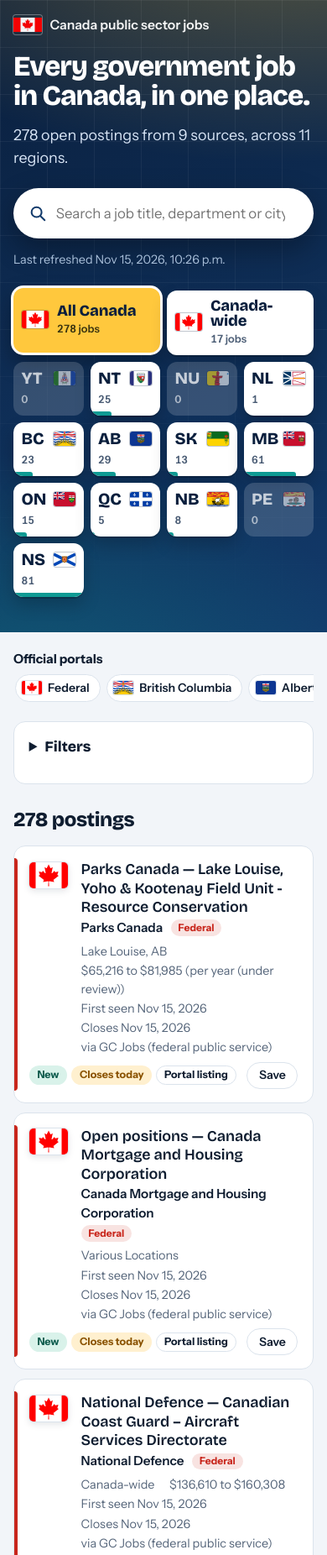
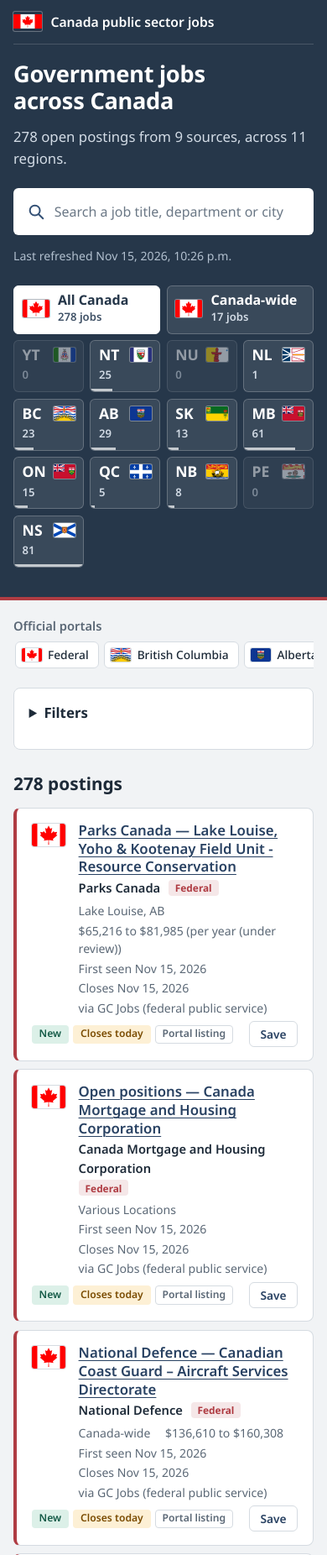
Before and after one commit to febinDonz/GCJobFinder, a plain HTML site: page index.html in a window 390 px wide. Shown: the top 1852 px of the page at 84% size. Drawn offline with nearby package versions, Linux system fonts and the light colour scheme.

Commit message:
Professional restyle and cache-busted CSS/JS links
Flat navy header band, neutral surfaces, single blue accent, Noto Sans.
CSS and JS links carry the commit SHA so browsers cannot mix new HTML with
old cached files (the half-styled page seen after the last deploy).

Co-Authored-By: Claude Sonnet 5.5 <noreply@anthropic.com>
Claude-Session: https://claude.ai/code/session_01DWTAEVsVjg7WiqpnbUbNRS

```diff
--- a/index.html
+++ b/index.html
@@ -8,8 +8,8 @@
 <link rel="icon" href="assets/flags/canada.svg" type="image/svg+xml">
 <link rel="preconnect" href="https://fonts.googleapis.com">
 <link rel="preconnect" href="https://fonts.gstatic.com" crossorigin>
-<link href="https://fonts.googleapis.com/css2?family=Bricolage+Grotesque:opsz,wght@12..96,600;12..96,800&family=Instrument+Sans:wght@400;500;600;700&display=swap" rel="stylesheet">
-<link rel="stylesheet" href="styles.css">
+<link href="https://fonts.googleapis.com/css2?family=Noto+Sans:wght@400;500;600;700&display=swap" rel="stylesheet">
+<link rel="stylesheet" href="styles.css?v=__V__">
 </head>
 <body>
 <a class="skip" href="#results">Skip to results</a>
@@ -19,7 +19,7 @@
     <div class="brand"><img src="assets/flags/canada.svg" alt="" width="34" height="23"><span>Canada public sector jobs</span></div>
     <div class="hero-grid">
       <div class="hero-copy">
-        <h1>Every government job in Canada, in one place.</h1>
+        <h1>Government jobs across Canada</h1>
         <p class="lede" id="lede">Loading postings&hellip;</p>
         <div class="search">
           <svg viewBox="0 0 24 24" width="22" height="22" aria-hidden="true"><circle cx="10.5" cy="10.5" r="6.5" fill="none" stroke="currentColor" stroke-width="2.2"/><path d="M15.5 15.5 21 21" stroke="currentColor" stroke-width="2.2" stroke-linecap="round"/></svg>
@@ -124,6 +124,6 @@
   </div>
 </footer>
 
-<script src="app.js"></script>
+<script src="app.js?v=__V__"></script>
 </body>
 </html>
--- a/styles.css
+++ b/styles.css
@@ -1,193 +1,175 @@
 :root {
-  --navy: #0a1f3d;
-  --navy-2: #123a6b;
-  --sun: #ffc83d;
-  --maple: #d9291f;
-  --lake: #0e9a93;
-  --paper: #f2f5f9;
+  --navy: #26374a;
+  --navy-deep: #1b2836;
+  --link: #284162;
+  --accent: #335075;
+  --paper: #f1f3f5;
   --surface: #ffffff;
-  --ink: #0f1d30;
-  --muted: #55657a;
-  --line: #dbe3ec;
-  --federal: #c8261c;
-  --provincial: #0b7a70;
-  --territorial: #2459b8;
-  --soon: #8a5300;
-  --soon-bg: #fff0cf;
-  --new: #0b5a4c;
-  --new-bg: #d9f2ea;
-  --focus: #1f4fd8;
-  --radius: 14px;
-  --display: "Bricolage Grotesque", "Avenir Next", "Segoe UI Variable Display", system-ui, sans-serif;
-  --body: "Instrument Sans", "Avenir Next", "Segoe UI Variable Text", "Segoe UI", system-ui, sans-serif;
+  --ink: #1d2a38;
+  --muted: #5b6876;
+  --line: #d5dbe1;
+  --federal: #af3c43;
+  --provincial: #1b6b5a;
+  --territorial: #2d5ea8;
+  --soon: #7a4b00;
+  --soon-bg: #fdf0d5;
+  --new: #145a47;
+  --new-bg: #dcf0e8;
+  --focus: #1a5fd1;
+  --radius: 8px;
+  --font: "Noto Sans", "Segoe UI", system-ui, -apple-system, Roboto, "Helvetica Neue", Arial, sans-serif;
   color-scheme: light dark;
 }
 @media (prefers-color-scheme: dark) {
   :root {
-    --paper: #0b1320;
-    --surface: #131e30;
-    --ink: #e9eef5;
-    --muted: #9db0c6;
-    --line: #25354b;
-    --federal: #ff8f86;
-    --provincial: #5fd6c8;
-    --territorial: #8db8ff;
-    --soon: #ffcf75;
-    --soon-bg: #3a2c10;
+    --paper: #0f1721;
+    --surface: #17212d;
+    --ink: #e8edf3;
+    --muted: #a0afbf;
+    --line: #2a3a4c;
+    --link: #a9c4ee;
+    --federal: #f09a9f;
+    --provincial: #6fd3bd;
+    --territorial: #92b8f2;
+    --soon: #ffd28a;
+    --soon-bg: #3a2c12;
     --new: #8fe3cf;
-    --new-bg: #10372d;
-    --focus: #9db8ff;
+    --new-bg: #123428;
+    --focus: #9bb9ff;
   }
 }
 
 * { box-sizing: border-box; }
 html { scroll-padding-top: 1rem; }
-body { margin: 0; background: var(--paper); color: var(--ink); font-family: var(--body); font-size: 1rem; line-height: 1.5; }
+body { margin: 0; background: var(--paper); color: var(--ink); font-family: var(--font); font-size: 1rem; line-height: 1.55; }
 a { color: inherit; }
 :focus-visible { outline: 3px solid var(--focus); outline-offset: 2px; }
 .wrap { width: min(74rem, 100% - 2rem); margin-inline: auto; }
 .sr { position: absolute; width: 1px; height: 1px; overflow: hidden; clip: rect(0 0 0 0); white-space: nowrap; }
-.skip { position: absolute; left: -999px; top: 0; background: var(--sun); color: var(--navy); padding: .5rem .8rem; z-index: 10; font-weight: 700; }
+.skip { position: absolute; left: -999px; top: 0; background: #fff; color: #000; padding: .5rem .8rem; z-index: 10; font-weight: 700; }
 .skip:focus { left: 0; }
 
-/* ---------- Hero ---------- */
-.hero {
-  position: relative; overflow: hidden; color: #fff; padding: 1.1rem 0 2.6rem;
-  background:
-    radial-gradient(60rem 28rem at 88% -10%, rgba(255, 200, 61, .30), transparent 60%),
-    radial-gradient(48rem 30rem at 0% 110%, rgba(14, 154, 147, .35), transparent 60%),
-    linear-gradient(160deg, var(--navy) 0%, var(--navy-2) 100%);
-}
-/* map graticule */
-.hero::before {
-  content: ""; position: absolute; inset: 0; pointer-events: none;
-  background-image:
-    linear-gradient(rgba(255,255,255,.055) 1px, transparent 1px),
-    linear-gradient(90deg, rgba(255,255,255,.055) 1px, transparent 1px);
-  background-size: 56px 56px;
-  mask-image: linear-gradient(180deg, #000 30%, transparent 100%);
-}
-.hero > .wrap { position: relative; }
-.brand { display: flex; align-items: center; gap: .6rem; font-weight: 600; font-size: .98rem; opacity: .95; margin-bottom: 2rem; }
-.brand img { border-radius: 3px; box-shadow: 0 0 0 1px rgba(255,255,255,.35); }
+/* ---------- Header band ---------- */
+.hero { background: var(--navy); color: #fff; padding: 0 0 2.2rem; border-bottom: 4px solid var(--federal); }
+.brand { display: flex; align-items: center; gap: .65rem; padding: .85rem 0; font-weight: 600; font-size: .98rem; border-bottom: 1px solid rgba(255, 255, 255, .16); margin-bottom: 1.8rem; }
+.brand img { border-radius: 2px; box-shadow: 0 0 0 1px rgba(255, 255, 255, .3); }
 .hero-grid { display: grid; grid-template-columns: minmax(0, 5fr) minmax(0, 6fr); gap: 2.5rem; align-items: center; }
-h1 { margin: 0; font-family: var(--display); font-weight: 800; font-size: clamp(2.1rem, 4vw, 3.25rem); line-height: 1.04; letter-spacing: -.03em; text-wrap: balance; }
-.lede { margin: 1rem 0 1.4rem; font-size: 1.12rem; max-width: 30rem; color: #d7e4f5; }
-.search { display: flex; align-items: center; gap: .7rem; background: #fff; color: #1b2a40; border-radius: 999px; padding: .35rem 1.1rem; box-shadow: 0 12px 34px rgba(0, 0, 0, .32); max-width: 31rem; }
-.search svg { flex: none; color: var(--navy-2); }
-.search input { flex: 1; min-width: 0; border: 0; background: transparent; font: inherit; font-size: 1.05rem; color: inherit; padding: .75rem 0; }
+h1 { margin: 0; font-weight: 700; font-size: clamp(1.7rem, 3.2vw, 2.4rem); line-height: 1.2; letter-spacing: -.01em; text-wrap: balance; }
+.lede { margin: .8rem 0 1.4rem; font-size: 1.05rem; max-width: 30rem; color: #d3dce6; }
+.search { display: flex; align-items: center; gap: .65rem; background: #fff; color: #1d2a38; border-radius: 6px; padding: .15rem .9rem; max-width: 31rem; border: 2px solid transparent; }
+.search svg { flex: none; color: var(--accent); }
+.search input { flex: 1; min-width: 0; border: 0; background: transparent; font: inherit; color: inherit; padding: .7rem 0; }
+.search input::placeholder { color: #6a7785; }
 .search input:focus { outline: none; }
-.search:focus-within { box-shadow: 0 0 0 4px var(--sun), 0 12px 34px rgba(0, 0, 0, .32); }
-.fresh { margin: .9rem 0 0; font-size: .9rem; color: #a9bfd9; }
-.fresh.warn { color: var(--sun); font-weight: 600; }
+.search:focus-within { border-color: #8fb3ee; box-shadow: 0 0 0 3px rgba(143, 179, 238, .45); }
+.fresh { margin: .85rem 0 0; font-size: .88rem; color: #b2c0cf; }
+.fresh.warn { color: #ffd28a; font-weight: 600; }
 
-/* ---------- Tile map ---------- */
-.tiles { display: grid; grid-template-columns: repeat(8, minmax(0, 1fr)); grid-auto-rows: minmax(5.1rem, auto); gap: .5rem; }
+/* ---------- Province / territory tiles ---------- */
+.tiles { display: grid; grid-template-columns: repeat(8, minmax(0, 1fr)); grid-auto-rows: minmax(4.6rem, auto); gap: .45rem; }
 .tile {
   all: unset; box-sizing: border-box; cursor: pointer; position: relative; overflow: hidden;
   grid-column: var(--c); grid-row: var(--r);
-  display: flex; flex-direction: column; justify-content: space-between; gap: .35rem;
-  padding: .55rem .6rem .65rem; border-radius: 12px; color: var(--navy);
-  background: #fff; box-shadow: 0 2px 0 rgba(0, 0, 0, .18), 0 10px 20px rgba(0, 0, 0, .18);
-  transition: transform .14s ease, box-shadow .14s ease, background-color .14s ease;
+  display: flex; flex-direction: column; justify-content: space-between; gap: .3rem;
+  padding: .5rem .6rem .6rem; border-radius: 6px; color: #fff;
+  background: rgba(255, 255, 255, .09); border: 1px solid rgba(255, 255, 255, .22);
+  transition: background-color .12s ease, border-color .12s ease;
 }
-.tile:hover { transform: translateY(-3px); box-shadow: 0 5px 0 rgba(0, 0, 0, .18), 0 16px 26px rgba(0, 0, 0, .24); }
-.tile:focus-visible { outline: 3px solid var(--sun); outline-offset: 2px; }
-.tile img { width: 26px; height: 17px; object-fit: cover; border-radius: 3px; box-shadow: 0 0 0 1px rgba(10, 31, 61, .25); }
-.tile-code { font-family: var(--display); font-weight: 800; font-size: 1.25rem; line-height: 1; letter-spacing: -.01em; }
-.tile-n { font-size: .8rem; font-weight: 600; color: #4b5d75; font-variant-numeric: tabular-nums; }
+.tile:hover { background: rgba(255, 255, 255, .18); border-color: rgba(255, 255, 255, .45); }
+.tile:focus-visible { outline: 3px solid #fff; outline-offset: 2px; }
+.tile img { width: 26px; height: 17px; object-fit: cover; border-radius: 2px; box-shadow: 0 0 0 1px rgba(255, 255, 255, .35); }
+.tile-code { font-weight: 700; font-size: 1.1rem; line-height: 1; }
+.tile-n { font-size: .82rem; font-weight: 600; color: #d3dce6; font-variant-numeric: tabular-nums; }
 .tile-top { display: flex; align-items: center; justify-content: space-between; gap: .3rem; }
-.tile-bar { position: absolute; left: 0; bottom: 0; height: 5px; background: var(--lake); border-radius: 0 3px 0 0; }
-.tile.zero { background: rgba(255, 255, 255, .16); color: rgba(255, 255, 255, .72); box-shadow: none; }
-.tile.zero img { opacity: .55; }
-.tile.zero .tile-n { color: rgba(255, 255, 255, .6); }
-.tile.zero:hover { transform: none; }
-.tile[aria-pressed="true"] { background: var(--sun); box-shadow: 0 0 0 3px #fff, 0 12px 26px rgba(0, 0, 0, .35); transform: translateY(-3px); }
-.tile[aria-pressed="true"] .tile-n { color: #3b3510; }
+.tile-bar { position: absolute; left: 0; bottom: 0; height: 3px; background: rgba(255, 255, 255, .7); }
+.tile.zero { opacity: .5; }
+.tile.zero:hover { background: rgba(255, 255, 255, .09); border-color: rgba(255, 255, 255, .22); }
+.tile[aria-pressed="true"] { background: #fff; color: var(--navy); border-color: #fff; }
+.tile[aria-pressed="true"] .tile-n { color: #3f5166; }
 .tile[aria-pressed="true"] .tile-bar { background: var(--navy); }
+.tile[aria-pressed="true"] img { box-shadow: 0 0 0 1px rgba(38, 55, 74, .35); }
 .tile.wide { flex-direction: row; align-items: center; justify-content: flex-start; gap: .65rem; }
 .tile.wide img { width: 32px; height: 21px; }
 .tile.wide .tile-text { display: flex; flex-direction: column; gap: .15rem; }
-.tile.wide .tile-code { font-size: 1.15rem; }
-.tiles-hint { grid-column: 5 / 7; grid-row: 3; align-self: center; font-size: .82rem; color: #a9bfd9; line-height: 1.35; padding-left: .3rem; }
+.tile.wide .tile-code { font-size: 1rem; }
+.tiles-hint { grid-column: 5 / 7; grid-row: 3; align-self: center; font-size: .82rem; color: #b2c0cf; line-height: 1.35; padding-left: .3rem; }
 
-/* ---------- Portal strip ---------- */
-.portals { display: flex; align-items: center; gap: .9rem; margin-top: 1.3rem; }
-.portals-label { flex: none; font-weight: 700; font-size: .95rem; }
-.chips { display: flex; gap: .45rem; overflow-x: auto; padding: .2rem .1rem .45rem; scrollbar-width: thin; }
-.chip { flex: none; display: inline-flex; align-items: center; gap: .45rem; text-decoration: none; font-size: .88rem; font-weight: 600; padding: .3rem .75rem .3rem .45rem; border-radius: 999px; background: var(--surface); border: 1px solid var(--line); white-space: nowrap; transition: border-color .12s, transform .12s; }
-.chip:hover { border-color: var(--navy-2); transform: translateY(-1px); }
+/* ---------- Portal links ---------- */
+.portals { display: flex; align-items: center; gap: .9rem; margin-top: 1.2rem; }
+.portals-label { flex: none; font-weight: 600; font-size: .92rem; color: var(--muted); }
+.chips { display: flex; gap: .4rem; overflow-x: auto; padding: .2rem .1rem .45rem; scrollbar-width: thin; }
+.chip { flex: none; display: inline-flex; align-items: center; gap: .45rem; text-decoration: none; font-size: .86rem; font-weight: 500; padding: .28rem .7rem .28rem .45rem; border-radius: 6px; background: var(--surface); border: 1px solid var(--line); white-space: nowrap; }
+.chip:hover { border-color: var(--link); color: var(--link); }
 .chip img { width: 24px; height: 16px; object-fit: cover; border-radius: 2px; box-shadow: 0 0 0 1px var(--line); }
 
 /* ---------- Layout ---------- */
 .layout { display: grid; grid-template-columns: 17rem minmax(0, 1fr); gap: 1.5rem; align-items: start; margin-top: 1rem; }
-.filters { position: sticky; top: 1rem; background: var(--surface); border: 1px solid var(--line); border-radius: var(--radius); padding: .25rem 1.1rem 1.1rem; }
-.filters summary { cursor: pointer; font-family: var(--display); font-weight: 800; font-size: 1.1rem; padding: .8rem 0; }
+.filters { position: sticky; top: 1rem; background: var(--surface); border: 1px solid var(--line); border-radius: var(--radius); padding: .2rem 1.1rem 1.1rem; }
+.filters summary { cursor: pointer; font-weight: 700; font-size: 1.05rem; padding: .8rem 0; }
 .field { margin: 0 0 1.05rem; padding: 0; border: 0; min-width: 0; }
-.field label, .field legend { display: block; font-weight: 600; font-size: .92rem; margin-bottom: .3rem; padding: 0; }
-select { width: 100%; font: inherit; color: inherit; background: var(--paper); border: 1px solid var(--line); border-radius: 10px; padding: .55rem .65rem; }
+.field label, .field legend { display: block; font-weight: 600; font-size: .9rem; margin-bottom: .3rem; padding: 0; }
+select { width: 100%; font: inherit; color: inherit; background: var(--surface); border: 1px solid #98a4b1; border-radius: 6px; padding: .5rem .6rem; }
 .field .choice { display: flex; align-items: center; gap: .5rem; font-weight: 400; padding: .2rem 0; margin: 0; cursor: pointer; }
-.choice input { width: 1.05rem; height: 1.05rem; margin: 0; accent-color: var(--navy-2); }
-.swatch { width: .8rem; height: .8rem; border-radius: 3px; background: var(--lvl); display: inline-block; }
+.choice input { width: 1.05rem; height: 1.05rem; margin: 0; accent-color: var(--accent); }
+.swatch { width: .75rem; height: .75rem; border-radius: 2px; background: var(--lvl); display: inline-block; }
 .count { color: var(--muted); }
-.ghost { font: inherit; font-weight: 600; cursor: pointer; background: none; color: inherit; border: 1px solid var(--line); border-radius: 999px; padding: .45rem 1rem; }
-.ghost:hover { border-color: var(--navy-2); }
+.ghost { font: inherit; font-weight: 600; cursor: pointer; background: none; color: var(--link); border: 1px solid var(--link); border-radius: 6px; padding: .45rem 1rem; }
+.ghost:hover { background: color-mix(in srgb, var(--link) 8%, transparent); }
 
-/* ---------- Job cards ---------- */
+/* ---------- Job list ---------- */
 #results:focus { outline: none; }
-#count { margin: 0 0 .8rem; font-family: var(--display); font-weight: 800; font-size: 1.5rem; letter-spacing: -.02em; }
-.jobs { list-style: none; margin: 0; padding: 0; display: grid; gap: .7rem; }
+#count { margin: 0 0 .75rem; font-weight: 700; font-size: 1.3rem; }
+.jobs { list-style: none; margin: 0; padding: 0; display: grid; gap: .6rem; }
 .lvl-federal { --lvl: var(--federal); }
 .lvl-provincial { --lvl: var(--provincial); }
 .lvl-territorial { --lvl: var(--territorial); }
 .job {
-  display: grid; grid-template-columns: auto minmax(0, 1fr) auto; gap: .35rem 1rem; padding: 1rem 1.1rem;
-  background: var(--surface); border: 1px solid var(--line); border-radius: var(--radius); position: relative;
-  transition: border-color .14s, box-shadow .14s, transform .14s;
+  display: grid; grid-template-columns: auto minmax(0, 1fr) auto; gap: .3rem 1rem; padding: .95rem 1.1rem .95rem 1.1rem;
+  background: var(--surface); border: 1px solid var(--line); border-left: 4px solid var(--lvl); border-radius: var(--radius);
 }
-.job::before { content: ""; position: absolute; left: 0; top: 14px; bottom: 14px; width: 4px; border-radius: 0 4px 4px 0; background: var(--lvl); }
-.job:hover { border-color: color-mix(in srgb, var(--lvl) 55%, var(--line)); box-shadow: 0 10px 24px rgba(10, 31, 61, .10); transform: translateY(-2px); }
-.job .flag { width: 46px; height: 31px; object-fit: cover; border-radius: 5px; box-shadow: 0 0 0 1px var(--line), 0 3px 8px rgba(10, 31, 61, .12); margin-top: .15rem; }
-.job h3 { margin: 0; font-family: var(--display); font-weight: 600; font-size: 1.12rem; line-height: 1.25; letter-spacing: -.005em; }
-.job h3 a { text-decoration: none; }
-.job h3 a:hover { text-decoration: underline; text-decoration-thickness: 2px; text-underline-offset: 3px; }
-.employer { margin: .15rem 0 0; font-weight: 600; font-size: .95rem; display: flex; flex-wrap: wrap; align-items: center; gap: .15rem .6rem; }
-.lvl-pill { font-size: .75rem; font-weight: 700; padding: .05rem .55rem; border-radius: 999px; color: var(--lvl); background: color-mix(in srgb, var(--lvl) 13%, transparent); }
-.facts { list-style: none; display: flex; flex-wrap: wrap; gap: .1rem 1.1rem; margin: .4rem 0 0; padding: 0; color: var(--muted); font-size: .9rem; }
+.job:hover { border-color: color-mix(in srgb, var(--lvl) 40%, var(--line)); border-left-color: var(--lvl); box-shadow: 0 2px 10px rgba(20, 35, 55, .08); }
+.job .flag { width: 40px; height: 27px; object-fit: cover; border-radius: 3px; box-shadow: 0 0 0 1px var(--line); margin-top: .2rem; }
+.job h3 { margin: 0; font-weight: 600; font-size: 1.05rem; line-height: 1.3; }
+.job h3 a { color: var(--link); text-underline-offset: 3px; text-decoration-thickness: 1px; }
+.job h3 a:hover { text-decoration-thickness: 2px; }
+.employer { margin: .15rem 0 0; font-weight: 600; font-size: .92rem; display: flex; flex-wrap: wrap; align-items: center; gap: .15rem .6rem; }
+.lvl-pill { font-size: .74rem; font-weight: 700; padding: .02rem .5rem; border-radius: 4px; color: var(--lvl); background: color-mix(in srgb, var(--lvl) 12%, transparent); }
+.facts { list-style: none; display: flex; flex-wrap: wrap; gap: .1rem 1.1rem; margin: .35rem 0 0; padding: 0; color: var(--muted); font-size: .88rem; }
 .side { display: flex; flex-direction: column; align-items: flex-end; gap: .45rem; }
 .tags { display: flex; flex-wrap: wrap; justify-content: flex-end; gap: .3rem; }
-.tag { font-size: .78rem; font-weight: 700; padding: .08rem .55rem; border-radius: 999px; border: 1px solid var(--line); white-space: nowrap; }
+.tag { font-size: .76rem; font-weight: 600; padding: .05rem .5rem; border-radius: 4px; border: 1px solid var(--line); white-space: nowrap; color: var(--muted); }
 .tag-new { background: var(--new-bg); color: var(--new); border-color: transparent; }
 .tag-soon { background: var(--soon-bg); color: var(--soon); border-color: transparent; }
-.save { font: inherit; font-size: .88rem; font-weight: 600; cursor: pointer; background: none; color: inherit; border: 1px solid var(--line); border-radius: 999px; padding: .28rem .85rem; }
-.save:hover { border-color: var(--navy-2); }
-.save[aria-pressed="true"] { background: var(--navy-2); color: #fff; border-color: var(--navy-2); }
-.empty { padding: 2rem 1rem; text-align: center; background: var(--surface); border: 2px dashed var(--line); border-radius: var(--radius); }
-.more { display: block; margin: 1.2rem auto 0; font: inherit; font-weight: 700; cursor: pointer; background: var(--navy-2); color: #fff; border: 0; border-radius: 999px; padding: .75rem 1.8rem; box-shadow: 0 8px 18px rgba(18, 58, 107, .3); }
-.more:hover { background: var(--navy); }
+.save { font: inherit; font-size: .86rem; font-weight: 600; cursor: pointer; background: none; color: var(--link); border: 1px solid var(--line); border-radius: 6px; padding: .25rem .8rem; }
+.save:hover { border-color: var(--link); }
+.save[aria-pressed="true"] { background: var(--navy); color: #fff; border-color: var(--navy); }
+.empty { padding: 2rem 1rem; text-align: center; background: var(--surface); border: 1px dashed #98a4b1; border-radius: var(--radius); }
+.more { display: block; margin: 1.2rem auto 0; font: inherit; font-weight: 600; cursor: pointer; background: var(--navy); color: #fff; border: 0; border-radius: 6px; padding: .7rem 1.6rem; }
+.more:hover { background: var(--navy-deep); }
 
 /* ---------- Sources ---------- */
-.sources { margin-top: 3.2rem; }
-.sources h2 { font-family: var(--display); font-weight: 800; font-size: 1.6rem; letter-spacing: -.02em; margin-bottom: .25rem; }
+.sources { margin-top: 3rem; }
+.sources h2 { font-weight: 700; font-size: 1.4rem; margin-bottom: .25rem; }
 .sources h3 { font-size: 1.05rem; margin: 1.8rem 0 .3rem; }
-.note { max-width: 44rem; color: var(--muted); margin: .25rem 0 1rem; }
+.note { max-width: 46rem; color: var(--muted); margin: .25rem 0 1rem; }
 .table-scroll { overflow-x: auto; background: var(--surface); border: 1px solid var(--line); border-radius: var(--radius); }
 table { width: 100%; border-collapse: collapse; font-size: .92rem; }
+th { background: color-mix(in srgb, var(--navy) 6%, var(--surface)); font-weight: 600; }
 th, td { text-align: left; padding: .6rem .8rem; border-bottom: 1px solid var(--line); vertical-align: top; }
 tbody tr:last-child td { border-bottom: 0; }
 td.num { font-variant-numeric: tabular-nums; }
 .src-name { display: flex; align-items: center; gap: .55rem; }
 .src-name img { width: 26px; height: 17px; object-fit: cover; border-radius: 2px; box-shadow: 0 0 0 1px var(--line); flex: none; }
-.st-ok { color: var(--new); font-weight: 700; }
+.st-ok { color: var(--new); font-weight: 600; }
 .st-bad { color: var(--federal); }
 .portals-list { columns: 2 18rem; padding-left: 1.1rem; margin: .5rem 0 0; }
 .portals-list li { margin-bottom: .3rem; break-inside: avoid; }
-.foot { margin-top: 3rem; padding: 1.6rem 0 2.4rem; background: var(--navy); color: #b9c9de; font-size: .9rem; }
+.foot { margin-top: 3rem; padding: 1.5rem 0 2.2rem; background: var(--navy); color: #c3cfdb; font-size: .88rem; }
 .foot p { margin: 0; max-width: 46rem; }
 
 /* ---------- Small screens ---------- */
 @media (max-width: 960px) {
-  .hero-grid { grid-template-columns: 1fr; gap: 1.6rem; }
+  .hero-grid { grid-template-columns: 1fr; gap: 1.5rem; }
   .lede, .search { max-width: none; }
 }
 @media (max-width: 820px) {
@@ -195,10 +177,10 @@ td.num { font-variant-numeric: tabular-nums; }
   .filters { position: static; }
 }
 @media (max-width: 700px) {
-  .brand { margin-bottom: 1.3rem; }
+  .brand { margin-bottom: 1.2rem; }
   .tiles { grid-template-columns: repeat(4, minmax(0, 1fr)); grid-auto-rows: auto; }
   .tile { grid-column: auto; grid-row: auto; }
-  .tile.wide { grid-column: span 2; }
+  .tile.wide { grid-column: span 2 !important; }
   .tiles-hint { display: none; }
   .job { grid-template-columns: auto minmax(0, 1fr); }
   .side { grid-column: 1 / -1; flex-direction: row; align-items: center; justify-content: space-between; }
@@ -206,7 +188,4 @@ td.num { font-variant-numeric: tabular-nums; }
   .portals { flex-direction: column; align-items: flex-start; gap: .2rem; }
   .chips { max-width: 100%; }
 }
-@media (prefers-reduced-motion: reduce) {
-  *, *::before, *::after { transition: none !important; scroll-behavior: auto !important; }
-  .tile:hover, .job:hover, .chip:hover { transform: none; }
-}
+@media (prefers-reduced-motion: reduce) { *, *::before, *::after { transition: none !important; scroll-behavior: auto !important; } }
```
Also changed, not shown: 1 other file.
